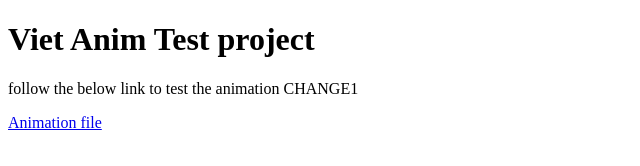
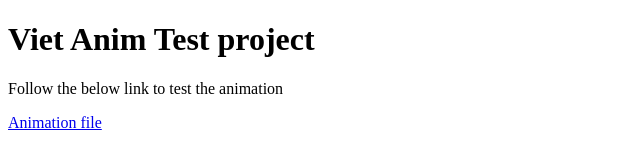
Before and after one commit to kirillSkorodelov/animViet, a plain HTML site: page index.html in a window 1280 px wide. Shown: the full height of the page, 0-640 px from the left. Drawn offline with Linux system fonts and the light colour scheme.

Commit message:
Update index.html

```diff
--- a/index.html
+++ b/index.html
@@ -3,7 +3,7 @@
 
 <body>
     <h1>Viet Anim Test project</h1>
-    <p>follow the below link to test the animation CHANGE1</p>
+    <p>Follow the below link to test the animation</p>
     <a href="strapsFile/straps.html">Animation file</a>
 
 </body>
```
